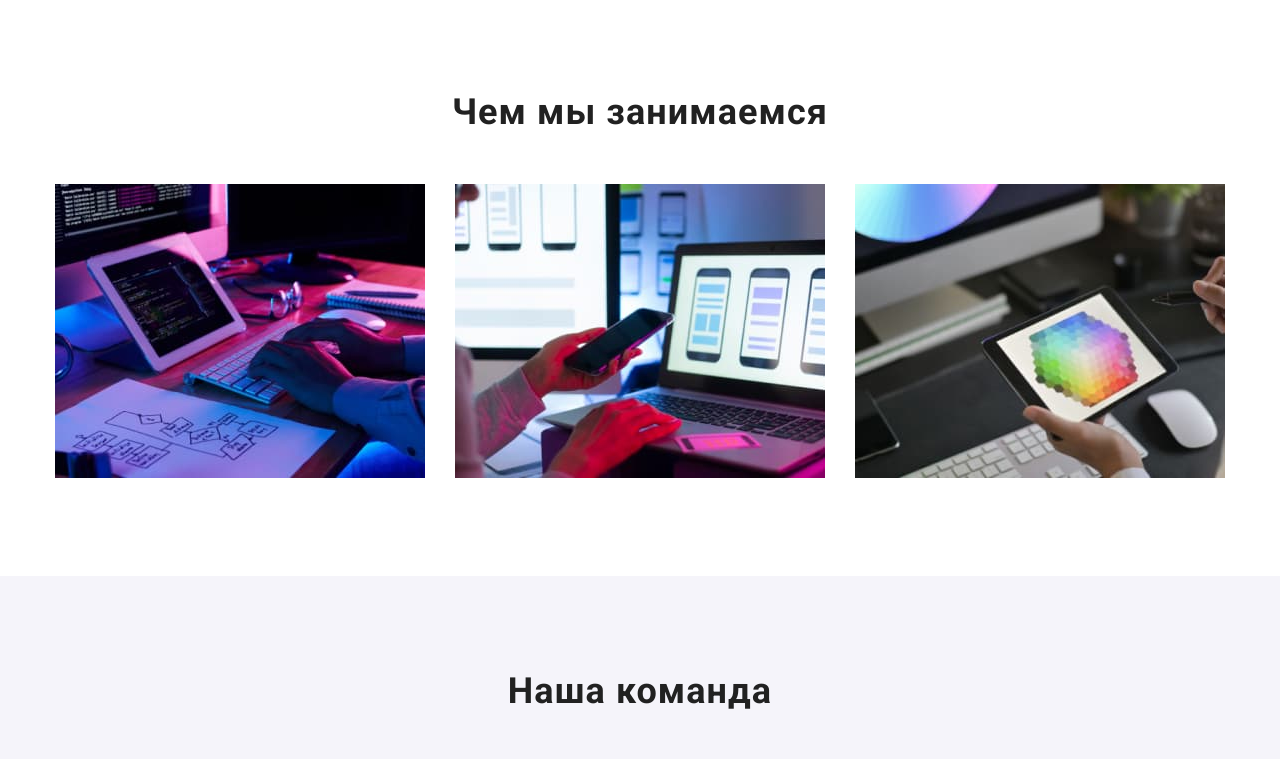
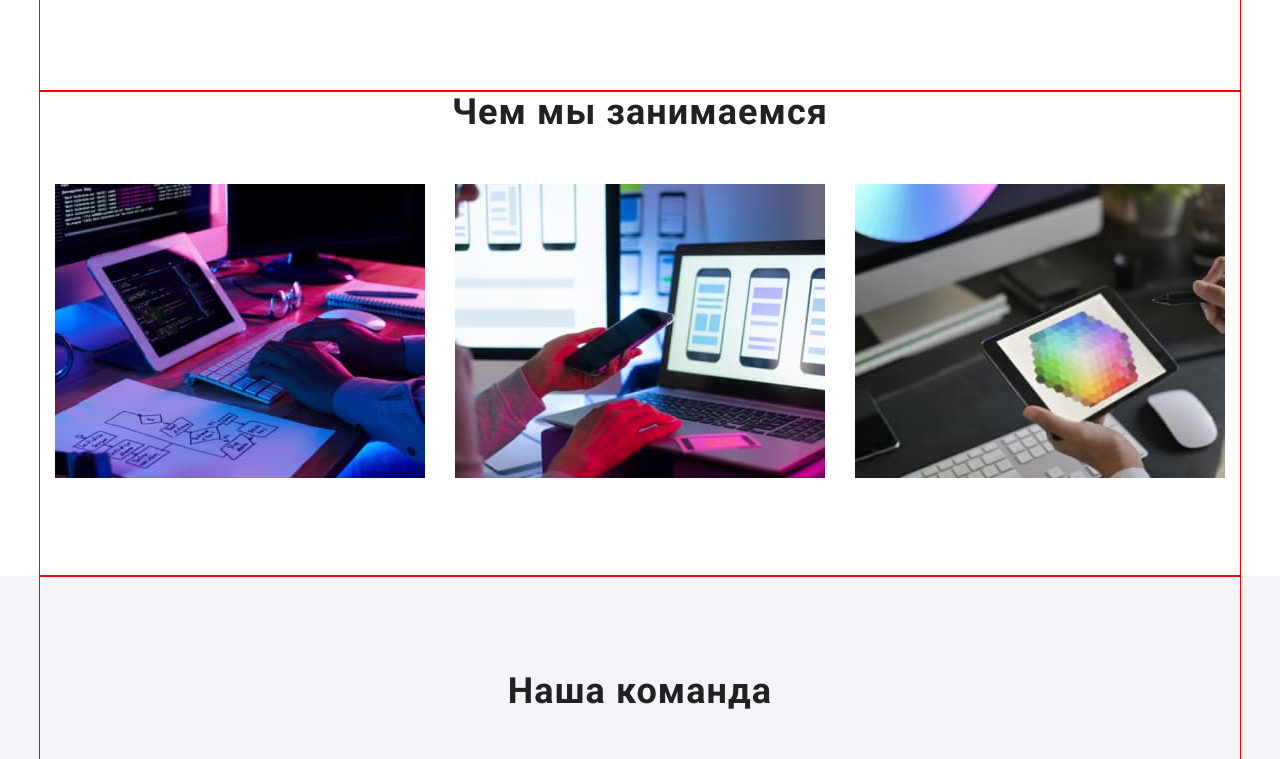
Before and after one commit to MythosOne/goit-markup-hw-03, a plain HTML site: page index.html in a window 1280 px wide. Shown: the part 875-1634 px from the top of the page. Drawn offline with nearby package versions, Linux system fonts and the light colour scheme.

Commit message:
Correct-hw-03

```diff
--- a/css/styles.css
+++ b/css/styles.css
@@ -29,7 +29,7 @@ body {
 
 .container {
   margin: 0 auto;
-  /* outline: 1px solid red; */
+  outline: 1px solid red;
   width: 1200px;
   padding-left: 15px;
   padding-right: 15px;
@@ -147,7 +147,6 @@ a {
 }
 
 .hero-title {
-  display: block;
   width: 696px;
   margin: 0px;
   padding-top: 200px;
@@ -246,8 +245,8 @@ a {
 
 .title-team {
   text-align: center;
-  margin-top: 0;
-  margin-bottom: 50px;
+  margin: 0;
+  padding-bottom: 50px;
   padding-top: 94px;
 
   color: var(--title-text-color);
--- a/index.html
+++ b/index.html
@@ -50,10 +50,8 @@
     <main>
       <!-- Hero -->
       <section class="hero">
-        <div class="container">
           <h1 class="hero-title">Эффективные решения для вашего бизнеса</h1>
           <button type="button" class="button prymary">Заказать услугу</button>
-        </div>
       </section>
       <!--Эффективные решения-->
       <section class="section">
```
